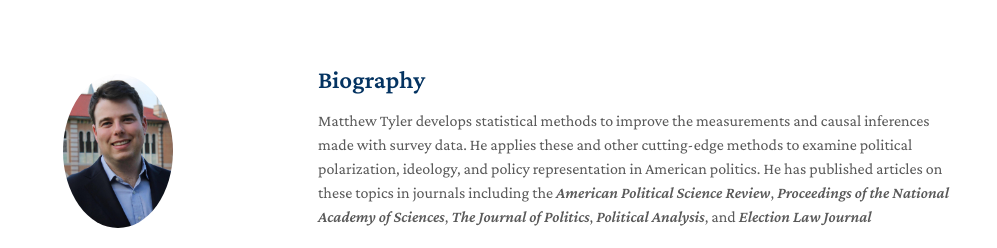
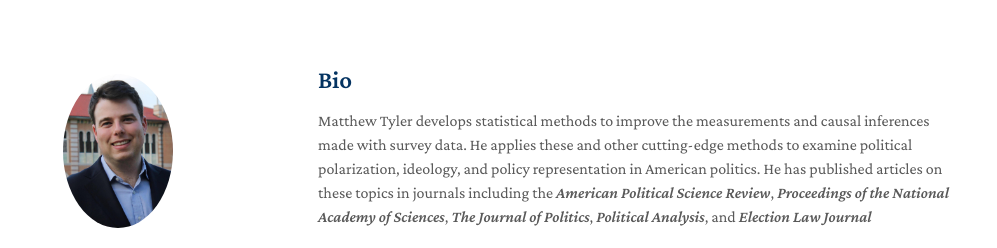
Before and after one commit to matthewtyler/matthewtyler.github.io, a Jekyll site: the page built from index.md, in a window 1280 px wide and 1296 px high. Shown: the top 248 px of the window, without its empty margins (152-1149 px from the left). Built offline with Jekyll 4.4.1, drawn with Linux system fonts in a browser that asks for light colours; nearby versions of some CDN libraries; a style sheet for code colours, icons or effects is not loaded; our own code applies the rules of GitHub Pages for plain Markdown files.

Commit message:
Update index.md

```diff
--- a/index.md
+++ b/index.md
@@ -2,11 +2,13 @@
 layout: homepage
 ---
 
-## Biography
+## Bio
 
 <!-- I am an assistant professor of political science at Rice University. I obtained my PhD in political science from Stanford University in 2021 after graduating with a BS in statistics and a BA in mathematics from Duke University in 2015. -->
 
 Matthew Tyler develops statistical methods to improve the measurements and causal inferences made with survey data. He applies these and other cutting-edge methods to examine political polarization, ideology, and policy representation in American politics. He has published articles on these topics in journals including the *American Political Science Review*, *Proceedings of the National Academy of Sciences*, *The Journal of Politics*, *Political Analysis*, and *Election Law Journal*
+
+<!-- I develop statistical methods to improve the measurements and causal inferences made with survey data. I apply these and other cutting-edge methods to examine political polarization, ideology, and policy representation in American politics. He has published articles on these topics in journals including the *American Political Science Review*, *Proceedings of the National Academy of Sciences*, *The Journal of Politics*, *Political Analysis*, and *Election Law Journal* -->
 
 <!-- I develop statistical methods to improve the measurements and causal inferences made with survey data. I apply these and other cutting-edge methods to study political polarization and representation in American politics. -->
 
```
